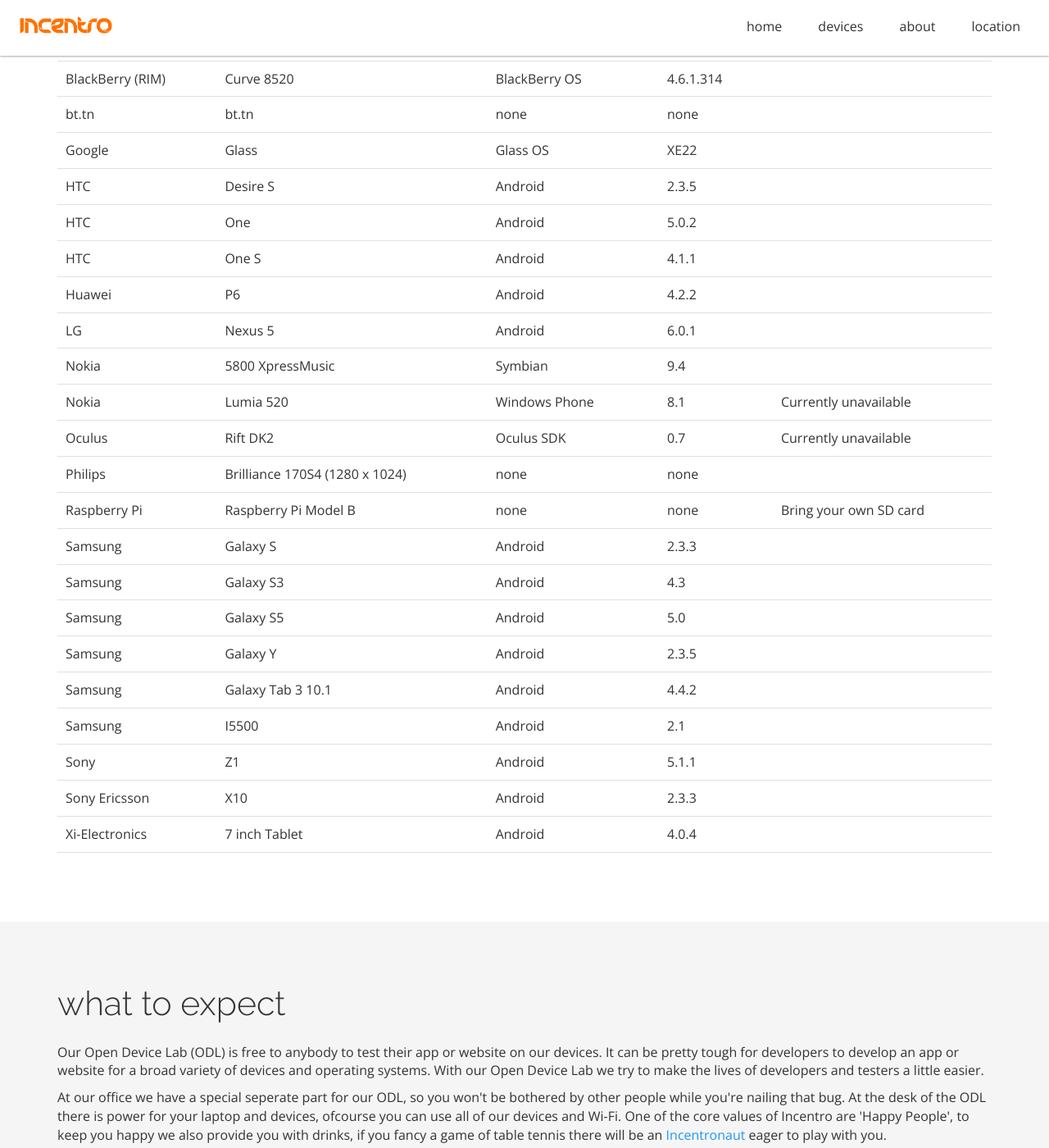
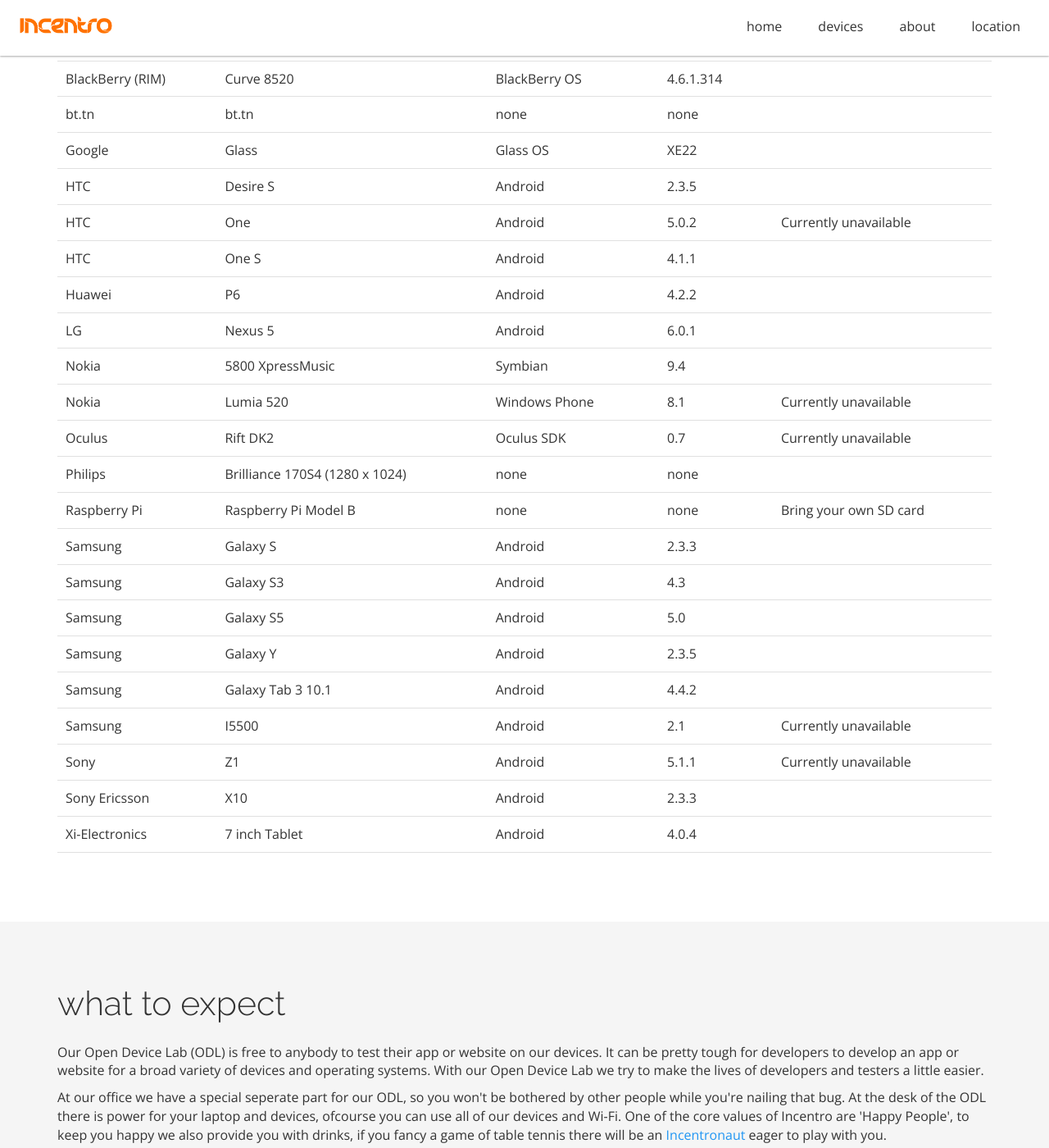
Before and after one commit to incentro/devicelab, a Jekyll site: the page built from index.html, in a window 1280 px wide and 1400 px high, scrolled down 1227 px. Shown: the whole window at 82% size. Built offline with Jekyll 4.4.1, drawn with Linux system fonts in a browser that asks for light colours; nearby versions of some CDN libraries; Markdown is read by kramdown in place of the engine named in the settings.

Commit message:
Update devicelist.yml

```diff
--- a/_data/devicelist.yml
+++ b/_data/devicelist.yml
@@ -113,6 +113,7 @@
   device: One
   os: Android
   osversion: 5.0.2
+  remarks: Currently unavailable
 # Owner: Reinier van Scherpenzeel
 
 - title: HTCOneS4.1.1
@@ -221,6 +222,7 @@
   device: I5500
   os: Android
   osversion: 2.1
+  remarks: Currently unavailable
 # Owner: Kasper Reijnders
 
 - title: SonyZ1.5.1.1
@@ -228,6 +230,7 @@
   device: Z1
   os: Android
   osversion: 5.1.1
+  remarks: Currently unavailable
 # Owner: Lisanne van Nieuwkerk
 
 - title: SonyEricssonX102.3.3
```
